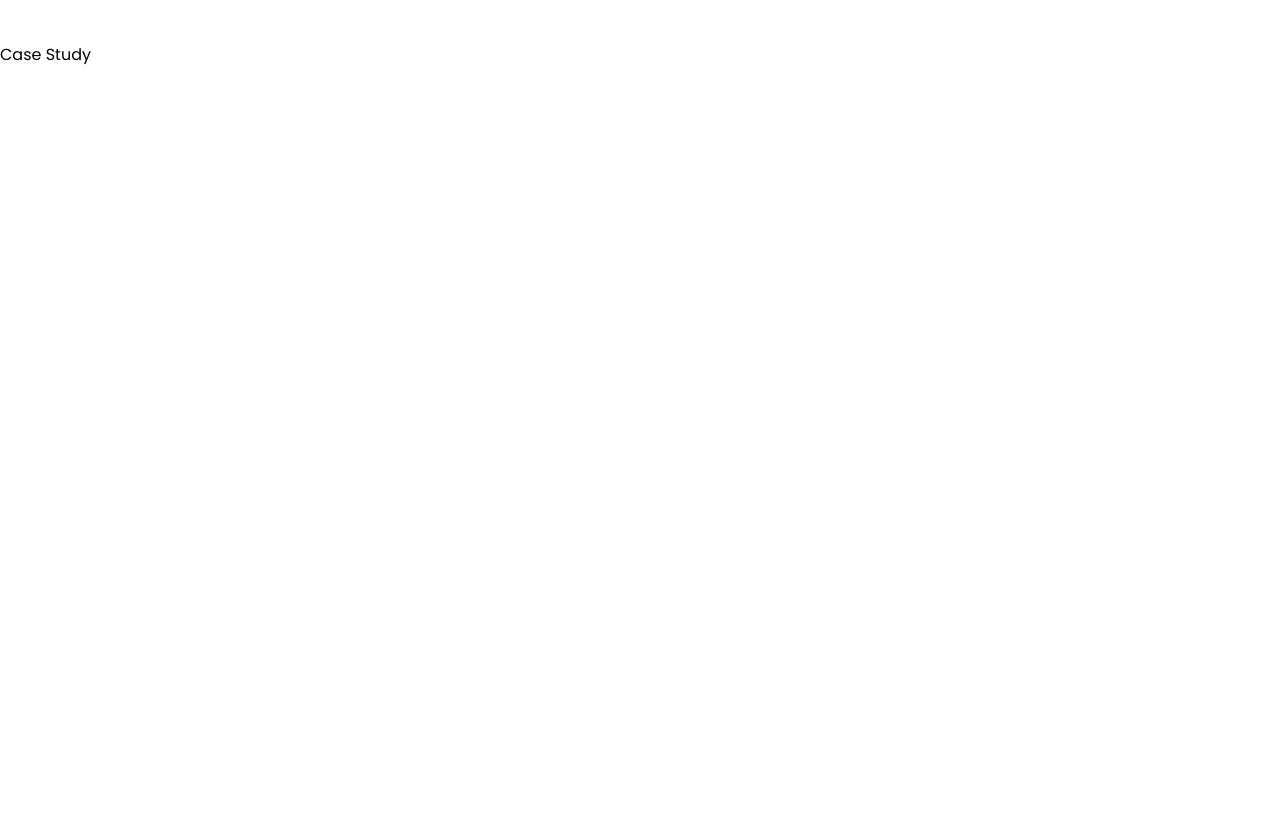
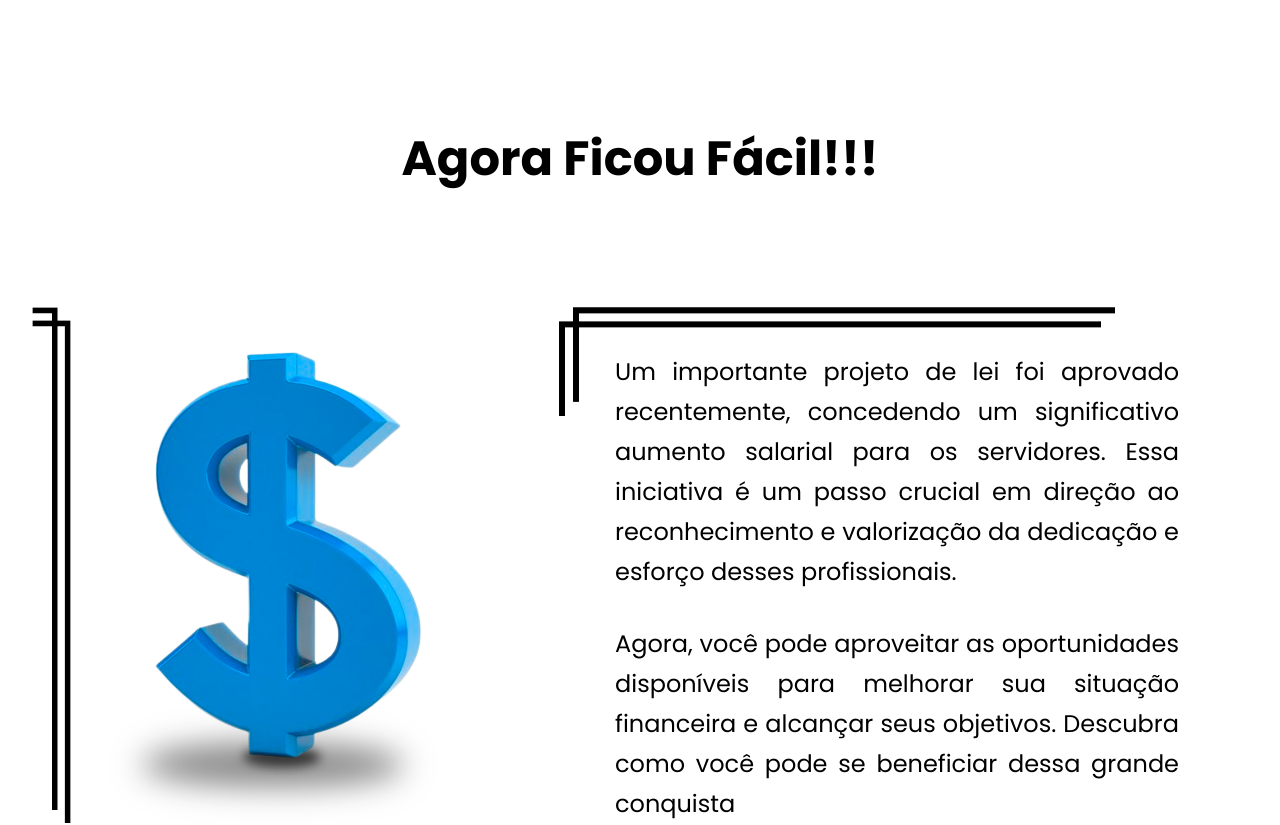
Before and after one commit to gleniodev/landing-page-1, a Next.js app: page / in a window 1280 px wide. Shown: the part 1420-2245 px from the top of the page. Before the commit the page ends 1487 px from the top, so only its background shows below. Built offline with nearby package versions, Linux system fonts and the light colour scheme.

Commit message:
Responsive sectionTwoo finished

```diff
--- a/src/app/layout.tsx
+++ b/src/app/layout.tsx
@@ -30,8 +30,8 @@ export default function RootLayout({
         <Header />
         <Hero/>
         <SectionOne />
-        {/* <SectionTwoo />
-        <SectionThree />
+        <SectionTwoo />
+        {/* <SectionThree />
         <SectionFour />
         <SectionFive /> */}
         {children}
--- a/src/components/Button.tsx
+++ b/src/components/Button.tsx
@@ -11,7 +11,7 @@ export function Button({ btText, btColor, textColor }: Props) {
   return (
     <Link href="#sec-5">
       <button
-        className={`w-full h-16  ${btColor} ${textColor} font-semibold text-[30px] rounded-[34px] shadow-lg  hover:bg-sky-600 transition-all hover:text-white md:h-12 md:text-[24px] lg:text-[30px] lg:h-16`}
+        className={`w-full  h-16  ${btColor} ${textColor} font-semibold text-[30px] rounded-[34px] shadow-lg  hover:bg-sky-600 transition-all hover:text-white md:h-12 md:text-[24px] lg:text-[30px] lg:h-16`}
        >
         {btText}
       </button>
--- a/src/components/SectionHero.tsx
+++ b/src/components/SectionHero.tsx
@@ -15,7 +15,7 @@ export function Hero() {
             </h1>
             <p className="text-[24px] md:text-[20px] lg:text-[24px]">Oportunidades Expandidas</p>
 
-            <Image className="w-[344px] md:hidden" src={WomanImg} alt="Woman" />
+            <Image className="w-[344px] self-center md:hidden" src={WomanImg} alt="Woman" />
 
             <p className="text-[24px] mt-4 mb-12 md:mt-8 md:mb-8 md:text-[20px] lg:text-[24px] lg:mt-12 lg:mb-12 ">
               Seu aumento de salário é o trampolim para realizações financeiras
--- a/src/components/SectionTwoo.tsx
+++ b/src/components/SectionTwoo.tsx
@@ -5,16 +5,16 @@ import LinesDollarTop from "@/assets/linesDollarTop.png";
 
 export function SectionTwoo() {
   return (
-    <section className=" w-full pt-20 pb-20">
+    <section className="w-full lg:pt-20 lg:pb-20">
       <Container>
-        <div className="w-full flex flex-1 flex-col items-center justify-center gap-28">
+        <div className="w-full flex flex-1 flex-col items-center justify-center gap-20 lg:gap-28">
           <div>
-            <h2 className="text-[48px] font-bold">Agora Ficou Fácil!!!</h2>
+            <h2 className="text-[34px] lg:text-[48px] font-bold">Agora Ficou Fácil!!!</h2>
           </div>
           <div className="flex  w-full h-full gap-8">
             <div>
               <Image
-                className="relative self-end"
+                className="hidden md:self-end lg:block"
                 src={DollarImg}
                 alt="Woman"
               />
@@ -22,19 +22,19 @@ export function SectionTwoo() {
             <div>
               <div>
                 <Image
-                  className="relative self-end"
+                  className="hidden d:self-end md:block"
                   src={LinesDollarTop}
                   alt="Woman"
                 />
-                <div className="relative flex flex-col gap-8 max-w-[620px] pl-14 -inset-y-16">
-                  <p className=" text-2xl text-justify leading-10 ">
+                <div className="text-xl text-center relative flex flex-col gap-8 md:max-w-[620px] md:text-2xl md:text-justify md:leading-10 md:pl-14 md:-inset-y-16">
+                  <p>
                     Um importante projeto de lei foi aprovado recentemente,
                     concedendo um significativo aumento salarial para os
                     servidores. Essa iniciativa é um passo crucial em direção ao
                     reconhecimento e valorização da dedicação e esforço desses
                     profissionais.{" "}
                   </p>
-                  <p className=" text-2xl text-justify leading-10">
+                  <p>
                     Agora, você pode aproveitar as oportunidades disponíveis
                     para melhorar sua situação financeira e alcançar seus
                     objetivos. Descubra como você pode se beneficiar dessa
```
